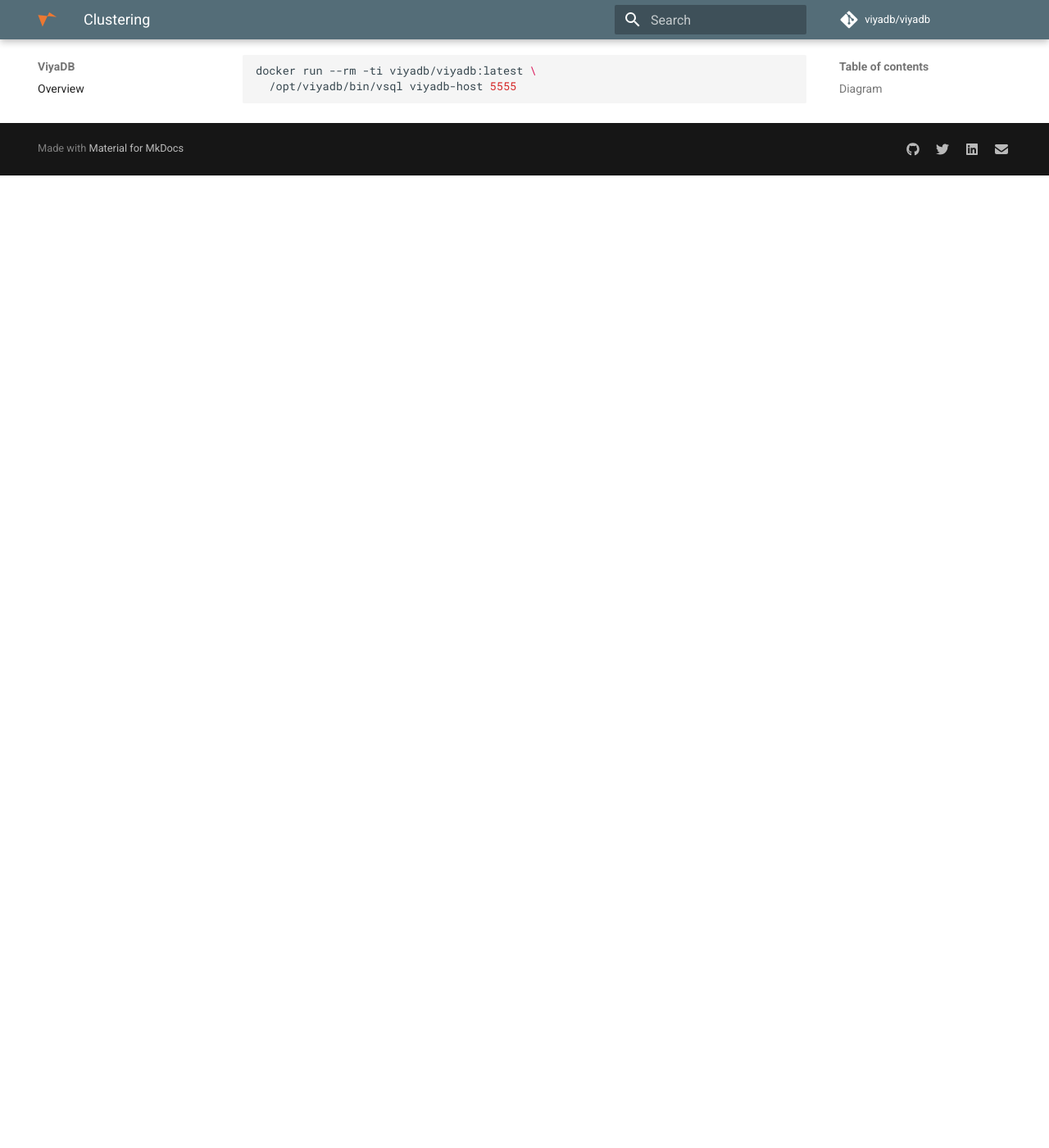
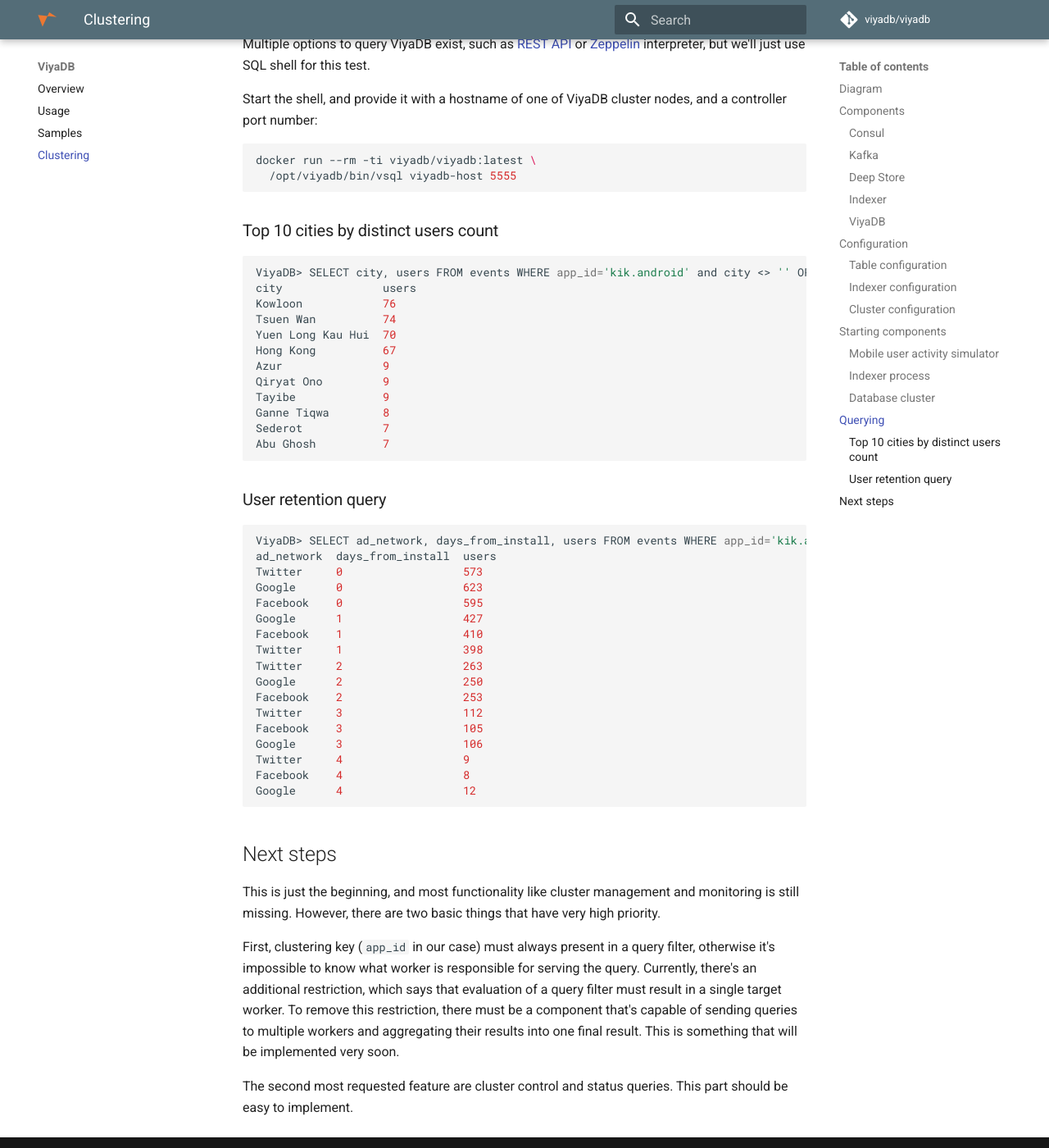
Before and after one commit to viyadb/website, an MkDocs documentation site: the page built from docs/clustering.md, in a window 1280 px wide and 1400 px high, scrolled down 6148 px. Shown: the whole window at 82% size. Built offline with MkDocs 1.6.1 and Material for MkDocs 9.7.7, drawn with Linux system fonts in a browser that asks for light colours; comment, search, counter and statistics services are not loaded; old or Windows-style settings are respelled for this version of MkDocs; before the commit the page ends 6362 px from its top, so only the background shows below that; some of the changed text lies outside the part shown.

Commit message:
clustering documentation

````diff
--- a/docs/clustering.md
+++ b/docs/clustering.md
@@ -18,8 +18,8 @@
 
 ### Consul
 
-Consul is irreplaceable part in any distributed application, where different components need
-agree on something. In our case, Consul will be used for two things:
+Consul or technologies alike are irreplaceable in any distributed application, where different
+components need agree on something. In our case, Consul will be used for two things:
 
  * Central configuration storage
  * Coordination of ViyaDB cluster nodes
@@ -258,10 +258,69 @@
 
 ## Querying
 
-Once all components are started and running, we can use simple SQL shell for running queries.
-Start the shell, and give it a hostname of one of ViyaDB cluster nodes:
+Once all components are started and running, we can start sending some queries.
+
+Multiple options to query ViyaDB exist, such as [REST API](usage.md#querying)
+or [Zeppelin](https://github.com/viyadb/zeppelin-interpreter) interpreter,
+but we'll just use SQL shell for this test.
+
+Start the shell, and provide it with a hostname of one of ViyaDB cluster nodes,
+and a controller port number:
 
 ```bash
 docker run --rm -ti viyadb/viyadb:latest \
   /opt/viyadb/bin/vsql viyadb-host 5555
 ```
+
+### Top 10 cities by distinct users count
+
+```bash
+ViyaDB> SELECT city, users FROM events WHERE app_id='kik.android' and city <> '' ORDER BY users DESC LIMIT 10;
+city               users
+Kowloon            76
+Tsuen Wan          74
+Yuen Long Kau Hui  70
+Hong Kong          67
+Azur               9
+Qiryat Ono         9
+Tayibe             9
+Ganne Tiqwa        8
+Sederot            7
+Abu Ghosh          7
+```
+
+### User retention query
+
+```bash
+ViyaDB> SELECT ad_network, days_from_install, users FROM events WHERE app_id='kik.android' AND event_time BETWEEN '2015-01-01' AND '2015-01-31' AND event_type='session' AND ad_network IN('Facebook', 'Google', 'Twitter') ORDER BY days_from_install;
+ad_network  days_from_install  users
+Twitter     0                  573
+Google      0                  623
+Facebook    0                  595
+Google      1                  427
+Facebook    1                  410
+Twitter     1                  398
+Twitter     2                  263
+Google      2                  250
+Facebook    2                  253
+Twitter     3                  112
+Facebook    3                  105
+Google      3                  106
+Twitter     4                  9
+Facebook    4                  8
+Google      4                  12
+```
+
+## Next steps
+
+This is just the beginning, and most functionality like cluster management and monitoring is still missing.
+However, there are two basic things that have very high priority.
+
+First, clustering key (`app_id` in our case) must always present in a query filter, otherwise it's impossible
+to know what worker is responsible for serving the query. Currently, there's an additional restriction,
+which says that evaluation of a query filter must result in a single target worker. To remove this
+restriction, there must be a component that's capable of sending queries to multiple workers and
+aggregating their results into one final result. This is something that will be implemented very soon.
+
+The second most requested feature are cluster control and status queries. This part should be easy
+to implement.
--- a/mkdocs.yml
+++ b/mkdocs.yml
@@ -20,6 +20,8 @@
       link: 'https://twitter.com/viyadb'
     - type: 'linkedin'
       link: 'https://www.linkedin.com/company/18228559'
+    - type: 'google'
+      link: 'https://groups.google.com/forum/#!forum/viyadb'
     - type: 'envelope'
       link: 'mailto:michael@viyadb.com'
   palette:
````
